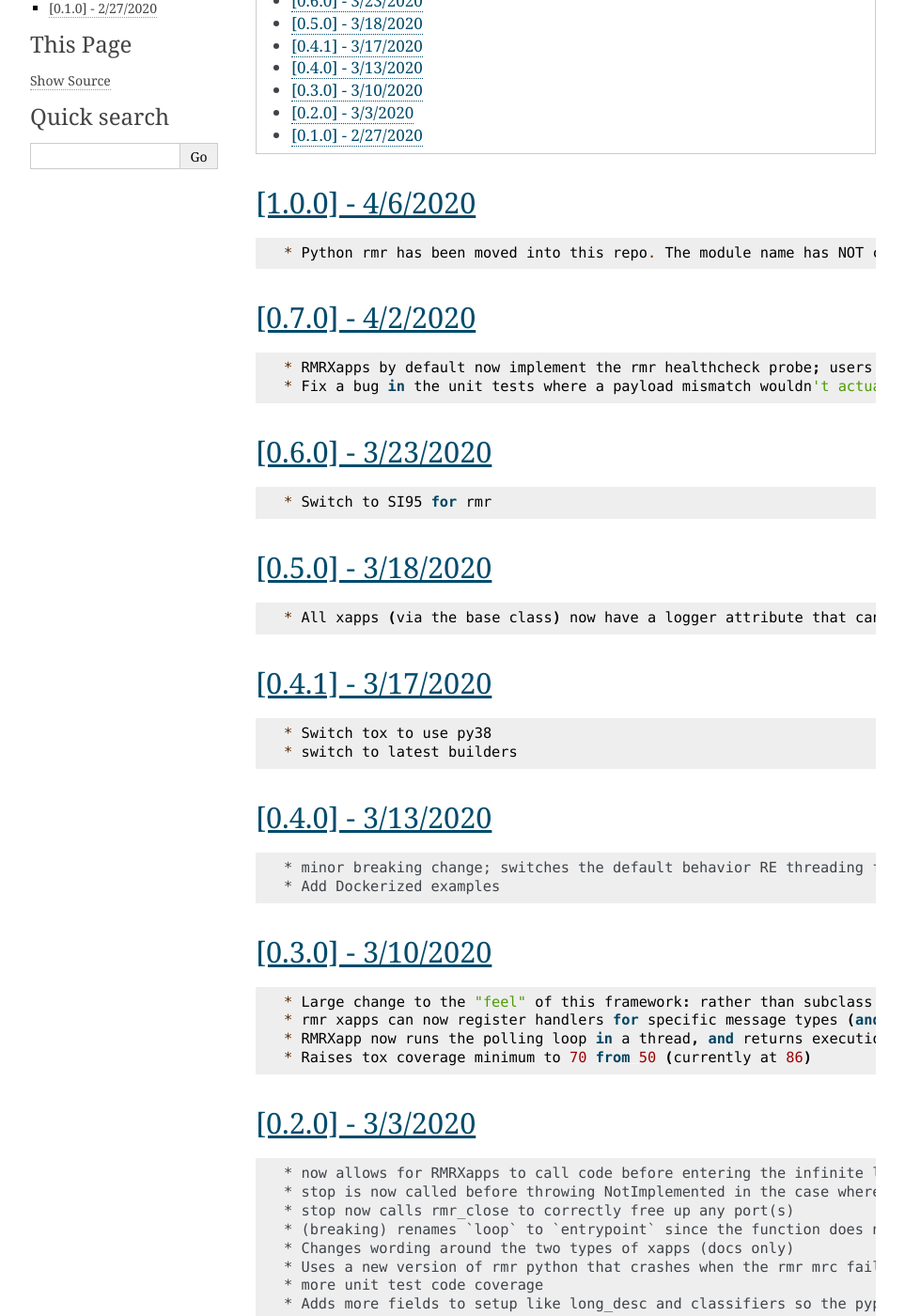
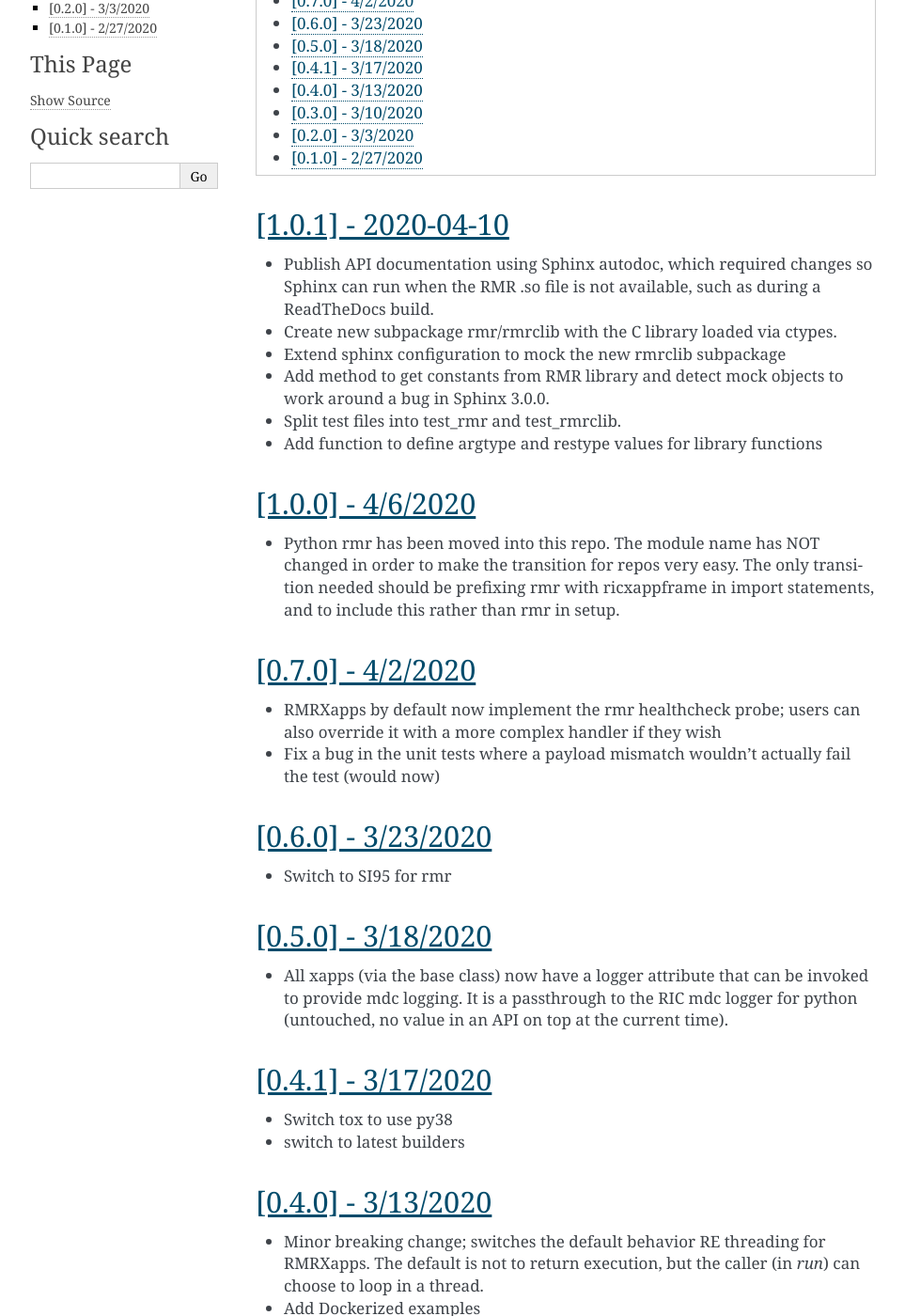
Before and after one commit to o-ran-sc/ric-plt-xapp-frame-py, a Sphinx documentation site: the page built from docs/release-notes.rst, in a window 1280 px wide and 1400 px high, scrolled down 285 px. Shown: the whole window at 94% size, without its empty margins (148-1111 px from the left). Built offline with Sphinx 7.4.7, drawn with Linux system fonts in a browser that asks for light colours; some of the changed text lies outside the part shown.

Commit message:
Refactor definition of method restype & argtypes
Use a helper method to set Ctype argument and response types.
Bump version to 1.0.1
Add release note for 1.0.1, generate API docs with autodoc.
Revise release notes to drop code-style formatting of English text.

Issue-ID: RIC-228
Signed-off-by: Lott, Christopher (cl778h) <cl778h@att.com>
Change-Id: I989566c93f25fa5555b306c569a4bf1d817be2fc

```diff
--- a/docs/release-notes.rst
+++ b/docs/release-notes.rst
@@ -3,7 +3,7 @@
 .. Copyright (C) 2020 AT&T Intellectual Property
 
 Release Notes
-===============
+=============
 
 All notable changes to this project will be documented in this file.
 
@@ -14,77 +14,106 @@ and this project adheres to `Semantic Versioning <http://semver.org/>`__.
    :depth: 3
    :local:
 
+[1.0.1] - 2020-04-10
+--------------------
+
+* Publish API documentation using Sphinx autodoc, which required
+  changes so Sphinx can run when the RMR .so file is not available,
+  such as during a ReadTheDocs build.
+* Create new subpackage rmr/rmrclib with the C library loaded via
+  ctypes.
+* Extend sphinx configuration to mock the new rmrclib subpackage
+* Add method to get constants from RMR library and detect mock
+  objects to work around a bug in Sphinx 3.0.0.
+* Split test files into test_rmr and test_rmrclib.
+* Add function to define argtype and restype values for library functions
+
+
 [1.0.0] - 4/6/2020
--------------------
-::
+------------------
 
-    * Python rmr has been moved into this repo. The module name has NOT changed in order to make the transition for repos very easy. The only transition needed should be prefixing rmr with ricxappframe in import statements, and to include this rather than rmr in setup.
+* Python rmr has been moved into this repo. The module name has NOT
+  changed in order to make the transition for repos very easy. The
+  only transition needed should be prefixing rmr with ricxappframe in
+  import statements, and to include this rather than rmr in setup.
 
 
 [0.7.0] - 4/2/2020
--------------------
-::
+------------------
 
-    * RMRXapps by default now implement the rmr healthcheck probe; users can also override it with a more complex handler if they wish
-    * Fix a bug in the unit tests where a payload mismatch wouldn't actually fail the test (would now)
+* RMRXapps by default now implement the rmr healthcheck probe;
+  users can also override it with a more complex handler if they
+  wish
+* Fix a bug in the unit tests where a payload mismatch wouldn't
+  actually fail the test (would now)
 
 
 [0.6.0] - 3/23/2020
 -------------------
-::
 
-    * Switch to SI95 for rmr
+* Switch to SI95 for rmr
 
 
 
 [0.5.0] - 3/18/2020
 -------------------
-::
 
-    * All xapps (via the base class) now have a logger attribute that can be invoked to provide mdc logging. It is a passthrough to the RIC mdc logger for python (untouched, no value in an API on top at the current time).
+* All xapps (via the base class) now have a logger attribute that can
+  be invoked to provide mdc logging. It is a passthrough to the RIC
+  mdc logger for python (untouched, no value in an API on top at the
+  current time).
 
 
 [0.4.1] - 3/17/2020
 -------------------
-::
 
-    * Switch tox to use py38
-    * switch to latest builders
+* Switch tox to use py38
+* switch to latest builders
 
 
 [0.4.0] - 3/13/2020
 -------------------
-::
 
-    * minor breaking change; switches the default behavior RE threading for RMRXapps. The default is not to return execution, but the caller (in `run`) can choose to loop in a thread.
-    * Add Dockerized examples
+* Minor breaking change; switches the default behavior RE
+  threading for RMRXapps. The default is not to return execution,
+  but the caller (in `run`) can choose to loop in a thread.
+* Add Dockerized examples
 
 
 [0.3.0] - 3/10/2020
 -------------------
-::
 
-    * Large change to the "feel" of this framework: rather than subclass instantiation, xapps now use initialization and registration functions to register handlers
-    * rmr xapps can now register handlers for specific message types (and they must prodive a default callback); if the user does this then "message to function routing" is now handled by the framework itself
-    * RMRXapp now runs the polling loop in a thread, and returns execution back to the caller. The user is then free to loop, or do nothing, and call stop() when they want.
-    * Raises tox coverage minimum to 70 from 50 (currently at 86)
+* Large change to the "feel" of this framework: rather than subclass
+  instantiation, xapps now use initialization and registration
+  functions to register handlers
+* rmr xapps can now register handlers for specific message types (and
+  they must prodive a default callback); if the user does this then
+  "message to function routing" is now handled by the framework itself
+* RMRXapp now runs the polling loop in a thread, and returns execution
+  back to the caller. The user is then free to loop, or do nothing,
+  and call stop() when they want.
+* Raises tox coverage minimum to 70 from 50 (currently at 86)
 
 [0.2.0] - 3/3/2020
--------------------
-::
+------------------
 
-    * now allows for RMRXapps to call code before entering the infinite loop
-    * stop is now called before throwing NotImplemented in the case where the client fails to provide a must have callback; this ensures there is no dangling rmr thread
-    * stop now calls rmr_close to correctly free up any port(s)
-    * (breaking) renames `loop` to `entrypoint` since the function does not have to contain a loop (though it most likely does)
-    * Changes wording around the two types of xapps (docs only)
-    * Uses a new version of rmr python that crashes when the rmr mrc fails to init, which prevents an xapp trying to use an unusable rmr
-    * more unit test code coverage
-    * Adds more fields to setup like long_desc and classifiers so the pypi page looks nicer
-    * Removes a bad release file (will be added back in subseq. commit)
+* now allows for RMRXapps to call code before entering the infinite
+  loop
+* stop is now called before throwing NotImplemented in the case where
+  the client fails to provide a must have callback; this ensures there
+  is no dangling rmr thread
+* stop now calls rmr_close to correctly free up any port(s)
+* (breaking) renames `loop` to `entrypoint` since the function does
+  not have to contain a loop (though it most likely does)
+* Changes wording around the two types of xapps (docs only)
+* Uses a new version of rmr python that crashes when the rmr mrc fails
+  to init, which prevents an xapp trying to use an unusable rmr
+* more unit test code coverage
+* Adds more fields to setup like long_desc and classifiers so the pypi
+  page looks nicer
+* Removes a bad release file (will be added back in subseq. commit)
 
 [0.1.0] - 2/27/2020
 -------------------
-::
 
-    * Initial commit
+* Initial commit
--- a/setup.py
+++ b/setup.py
@@ -32,10 +32,10 @@ def _long_descr():
 
 setup(
     name="ricxappframe",
-    version="1.0.0",
+    version="1.0.1",
     packages=find_packages(exclude=["tests.*", "tests"]),
     author="Tommy Carpenter, E. Scott Daniels",
-    description="Xapp and rmr framework for python",
+    description="Xapp and RMR framework for python",
     url="https://gerrit.o-ran-sc.org/r/admin/repos/ric-plt/xapp-frame-py",
     install_requires=["msgpack", "mdclogpy", "ricsdl>=2.0.3,<3.0.0"],
     classifiers=[
```
Also changed, not shown: 1 other file.
